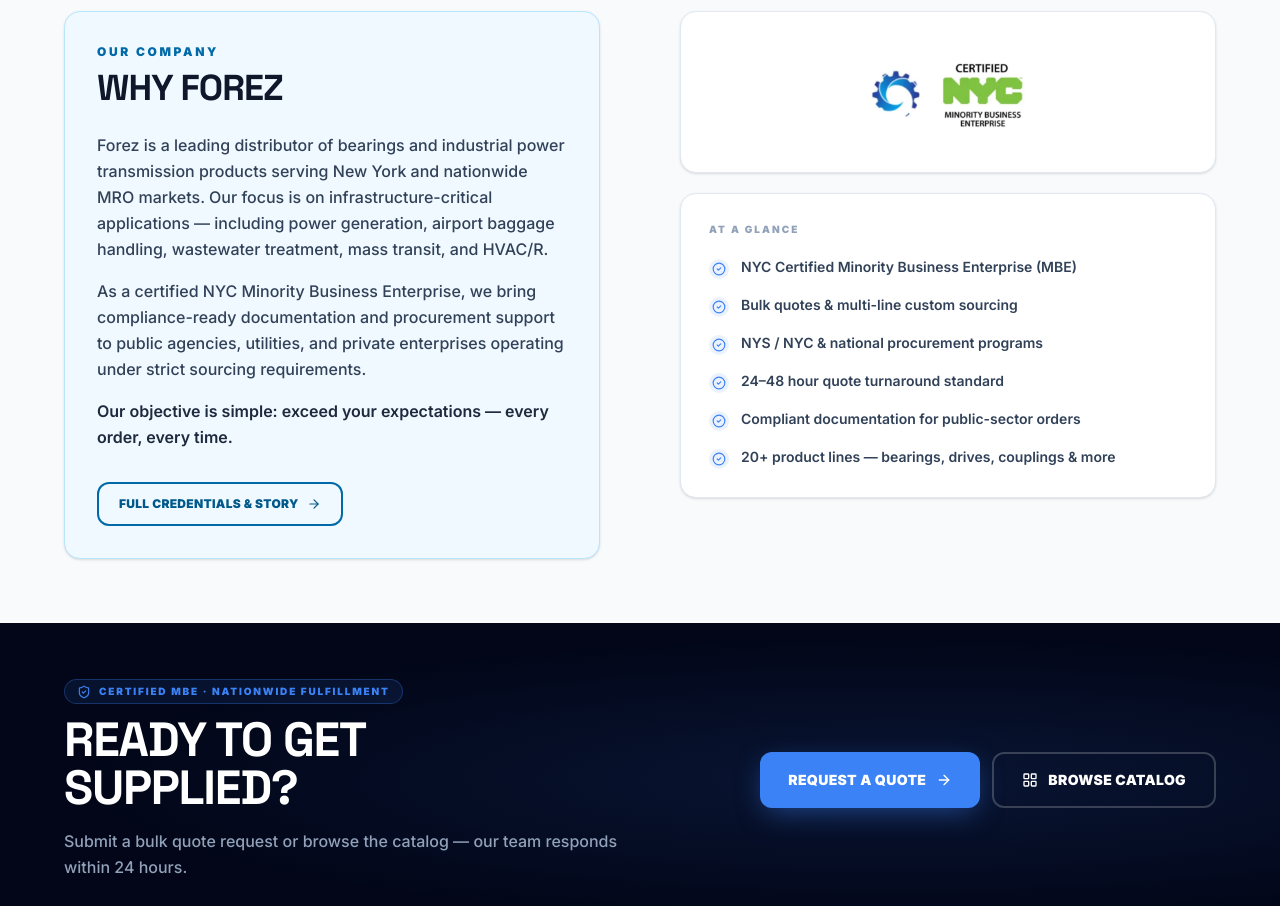
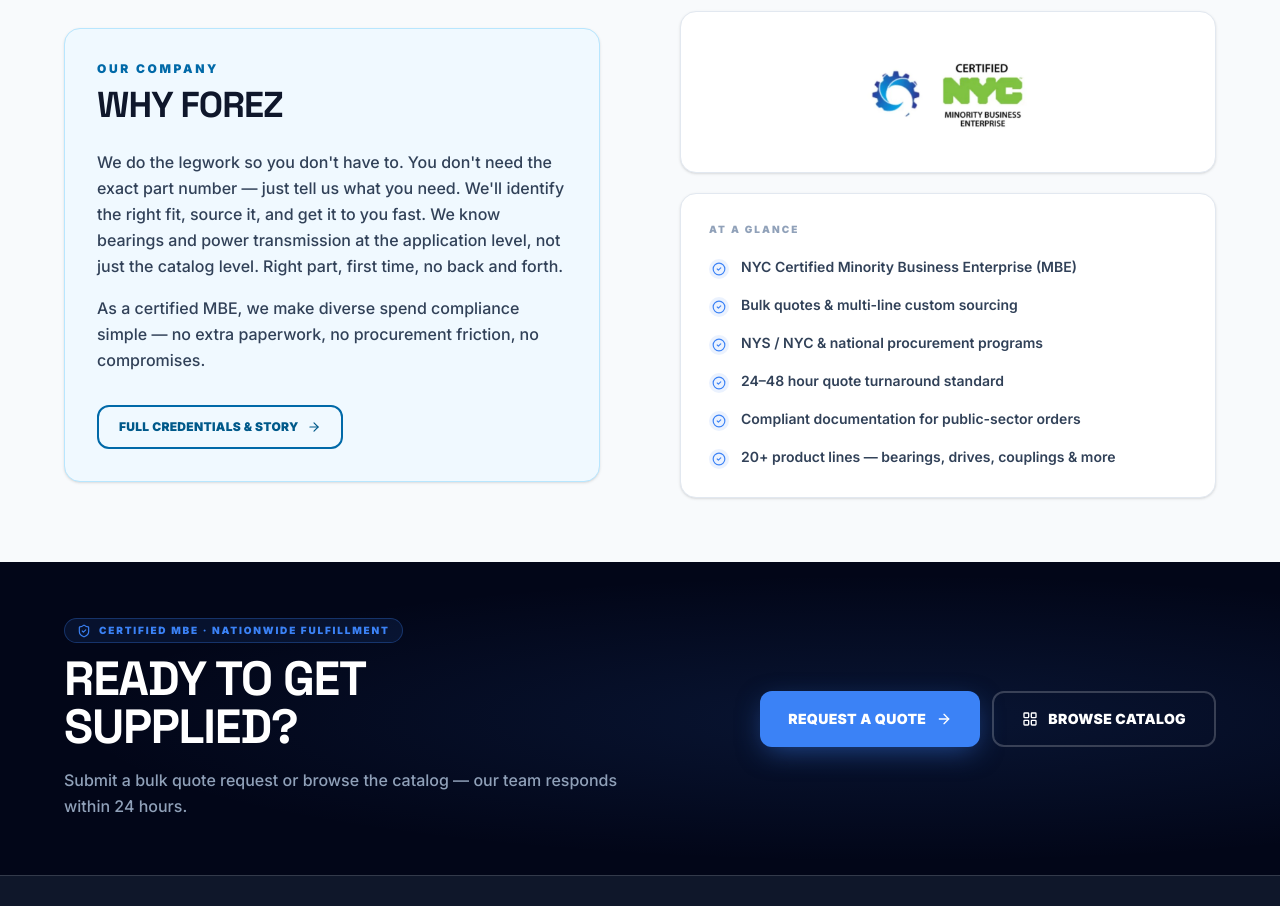
Before and after one commit to ksdhruvateja/new-project, a React (Vite) app: page / in a window 1280 px wide. Shown: the part 2300-3206 px from the top of the page. Built offline with nearby package versions, Linux system fonts and the light colour scheme.

Commit message:
Update Why Forez section content on Home page

```diff
--- a/src/pages/About.tsx
+++ b/src/pages/About.tsx
@@ -26,7 +26,9 @@
           <div className="mt-3 w-full max-w-4xl rounded-2xl border border-blue-300/35 bg-blue-600/90 p-5 sm:p-6 shadow-[0_16px_34px_-20px_rgba(30,64,175,0.9)]">
             <h2 className="text-sm sm:text-base font-black uppercase tracking-[0.18em] text-blue-100">Why Forez</h2>
             <p className="mt-3 text-xs sm:text-sm md:text-base font-semibold leading-relaxed text-blue-50/95">
-              We built Forez around eliminating risk. Our team knows bearings and power transmission — not just part numbers, but applications. We verify fitment before anything ships, respond fast, and turn orders around on tight timelines.
+              We do the legwork so you don't have to. You don't need the exact part number — just tell us what you need. We'll identify the right fit, source it, and get it to you fast. We know bearings and power transmission at the application level, not just the catalog level. Right part, first time, no back and forth.
+
+As a certified MBE, we make diverse spend compliance simple — no extra paperwork, no procurement friction, no compromises.
             </p>
             <p className="mt-2 text-xs sm:text-sm md:text-base font-semibold leading-relaxed text-blue-50/95">
               As a certified MBE, we simplify diverse spend compliance without adding procurement friction.
--- a/src/pages/Home.tsx
+++ b/src/pages/Home.tsx
@@ -350,13 +350,10 @@
                 </h2>
                 <div className="space-y-4 text-sm font-medium leading-relaxed text-slate-700 sm:text-base">
                   <p>
-                    Forez is a leading distributor of bearings and industrial power transmission products serving New York and nationwide MRO markets. Our focus is on infrastructure-critical applications — including power generation, airport baggage handling, wastewater treatment, mass transit, and HVAC/R.
+                    We do the legwork so you don't have to. You don't need the exact part number — just tell us what you need. We'll identify the right fit, source it, and get it to you fast. We know bearings and power transmission at the application level, not just the catalog level. Right part, first time, no back and forth.
                   </p>
                   <p>
-                    As a certified NYC Minority Business Enterprise, we bring compliance-ready documentation and procurement support to public agencies, utilities, and private enterprises operating under strict sourcing requirements.
-                  </p>
-                  <p className="font-semibold text-slate-800">
-                    Our objective is simple: exceed your expectations — every order, every time.
+                    As a certified MBE, we make diverse spend compliance simple — no extra paperwork, no procurement friction, no compromises.
                   </p>
                 </div>
                 <Link
```
